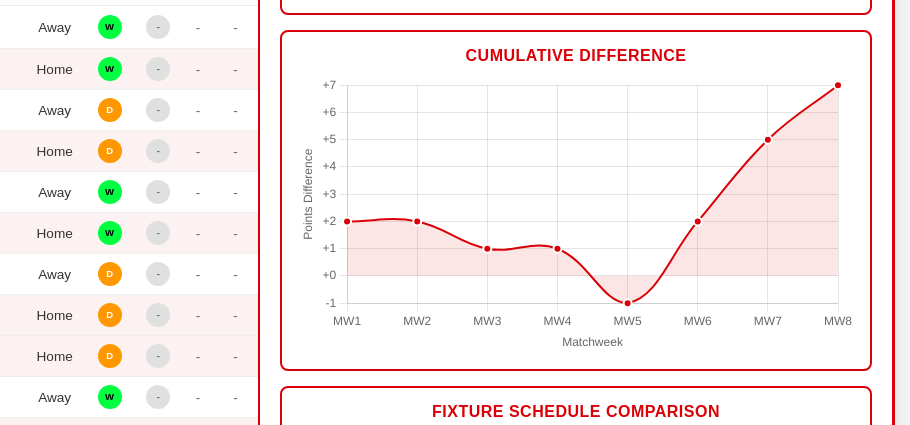
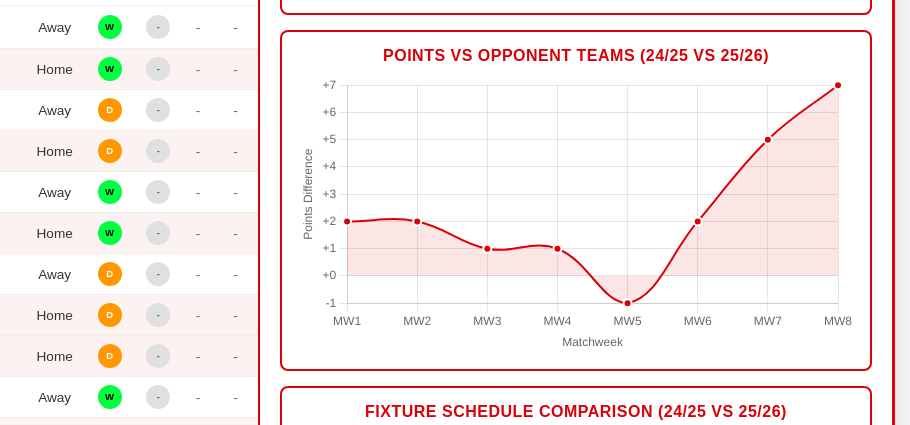
Before and after one commit to MDN-DA/Arsenal-Season-Tracker, a plain HTML site: page index.html in a window 1280 px wide. Shown: the part 740-1165 px from the top of the page, 370-1280 px from the left. Drawn offline with nearby package versions, Linux system fonts and the light colour scheme.

Commit message:
Update index.html

```diff
--- a/index.html
+++ b/index.html
@@ -375,7 +375,7 @@
 
             <div class="right-panel">
                 <div class="chart-container medium">
-                    <h2>League Position MW by MW</h2>
+                    <h2>League Position (MW by MW)</h2>
                     <canvas id="positionChart"></canvas>
                 </div>
 
@@ -385,12 +385,12 @@
                 </div>
 
                 <div class="chart-container medium">
-                    <h2>Cumulative Difference</h2>
+                    <h2>Points vs Opponent Teams (24/25 vs 25/26)</h2>
                     <canvas id="cumulativeChart"></canvas>
                 </div>
 
                 <div class="chart-container large">
-                    <h2>Fixture Schedule Comparison</h2>
+                    <h2>Fixture Schedule Comparison (24/25 vs 25/26)</h2>
                     <canvas id="zigzagChart"></canvas>
                 </div>
             </div>
```
